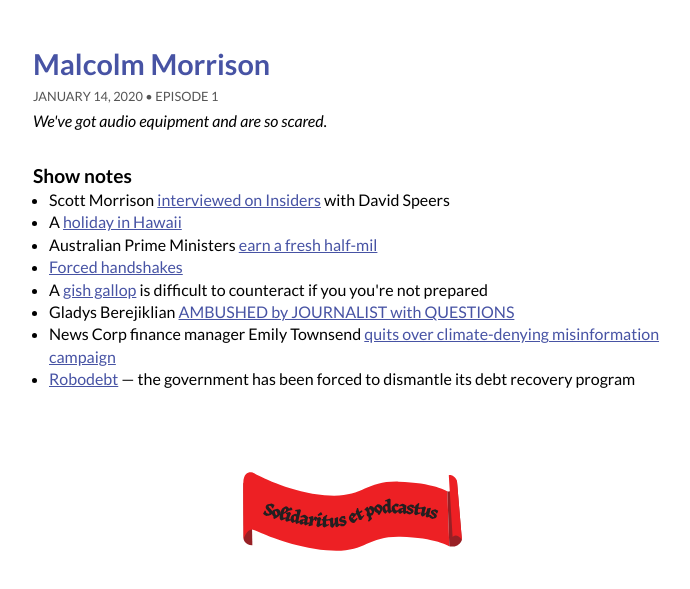
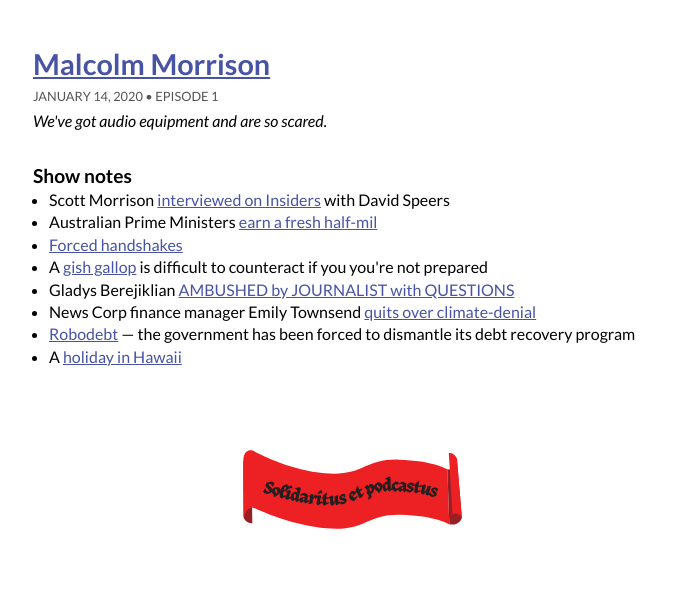
Before and after one commit to isaacwilliams/not-good-enough-web, a Gatsby site: page /001-malcolm-morrison/ in a window 1280 px wide. Shown: the part 139-728 px from the top of the page, without its empty margins (287-977 px from the left). Built offline with nearby package versions, Linux system fonts and the light colour scheme; Gatsby itself is replaced by a stand-in of ours.

Commit message:
Fix slug for podcast ep

```diff
--- a/content/episodes/001-malcolm-morrison/index.md
+++ b/content/episodes/001-malcolm-morrison/index.md
@@ -8,10 +8,10 @@ description: "We've got audio equipment and are so scared."
 ### Show notes
 
 - Scott Morrison [interviewed on Insiders](https://www.abc.net.au/news/2020-01-12/scott-morrison-fires-interview-with-david-speers-key-moments/11860990) with David Speers
-- A [holiday in Hawaii](https://www.pedestrian.tv/news/scott-morrison-hawaii/)
 - Australian Prime Ministers [earn a fresh half-mil](https://www.news.com.au/finance/money/top-10-world-leader-salaries-revealed/news-story/652f2d979fa2a33fcec57313f798c835)
 - [Forced handshakes](https://www.youtube.com/watch?v=kePvZkV-Zcs)
 - A [gish gallop](https://twitter.com/mcccclean/status/1216282948795650048) is difficult to counteract if you you're not prepared
 - Gladys Berejiklian [AMBUSHED by JOURNALIST with QUESTIONS](https://www.news.com.au/national/nsw-act/reporter-ambushes-gladys-berejiklian-at-press-conference-over-stripsearches-of-minors/news-story/2c7c4a6e866821320a2a04d9334009cf)
-- News Corp finance manager Emily Townsend [quits over climate-denying misinformation campaign](https://www.independent.co.uk/news/world/australasia/australia-wildfires-news-corp-murdoch-michael-miller-staff-email-emily-townsend-a9278016.html)
+- News Corp finance manager Emily Townsend [quits over climate-denial](https://www.independent.co.uk/news/world/australasia/australia-wildfires-news-corp-murdoch-michael-miller-staff-email-emily-townsend-a9278016.html)
 - [Robodebt](https://www.theguardian.com/australia-news/2019/nov/28/robodebt-the-federal-court-ruling-and-what-it-means-for-targeted-welfare-recipients) — the government has been forced to dismantle its debt recovery program
+- A [holiday in Hawaii](https://www.pedestrian.tv/news/scott-morrison-hawaii/)
--- a/src/templates/PodcastEpisode.js
+++ b/src/templates/PodcastEpisode.js
@@ -27,6 +27,7 @@ const PodcastEpisode = ({ data, pageContext, location }) => {
             <article>
                 <PodcastEpisodeSummary
                     isMainListing
+                    slug={post.fields.slug}
                     title={post.frontmatter.title}
                     date={post.frontmatter.date}
                     number={post.frontmatter.number}
@@ -66,6 +67,9 @@ export const pageQuery = graphql`
             id
             excerpt(pruneLength: 160)
             html
+            fields {
+                slug
+            }
             frontmatter {
                 title
                 date(formatString: "MMMM DD, YYYY")
```
